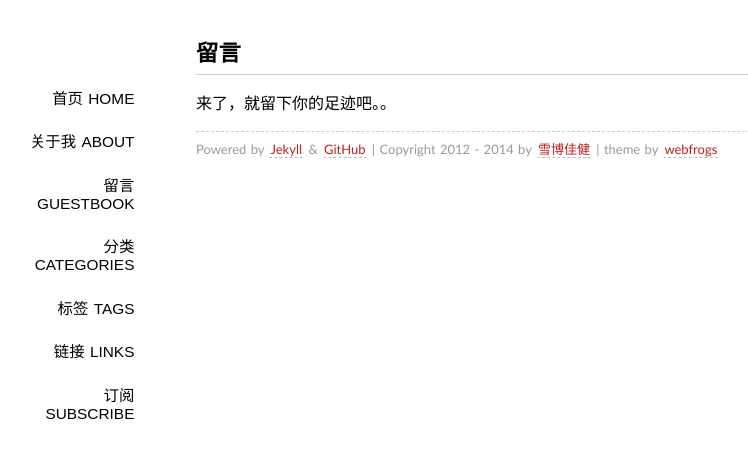
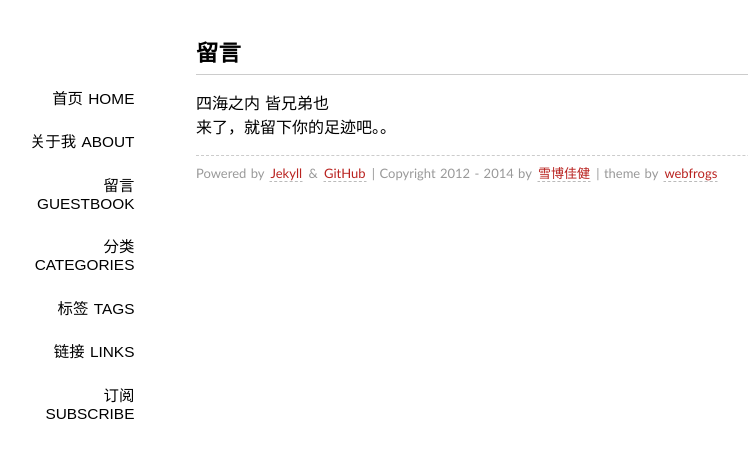
Before and after one commit to Successor/bigyuki.github.com, a Jekyll site: the page built from guestbook/index.md, in a window 1280 px wide. Shown: the top 458 px of the page, without its empty margins (144-892 px from the left). Built offline with Jekyll 4.4.1, drawn with Linux system fonts in a browser that asks for light colours; Markdown is read by kramdown in place of the engine named in the settings; comment, search, counter and statistics services are not loaded.

Commit message:
Update index.md

```diff
--- a/guestbook/index.md
+++ b/guestbook/index.md
@@ -4,4 +4,5 @@ title: 留言
 comments: yes
 ---
 
+四海之内 皆兄弟也<br>
 来了，就留下你的足迹吧。。
```
